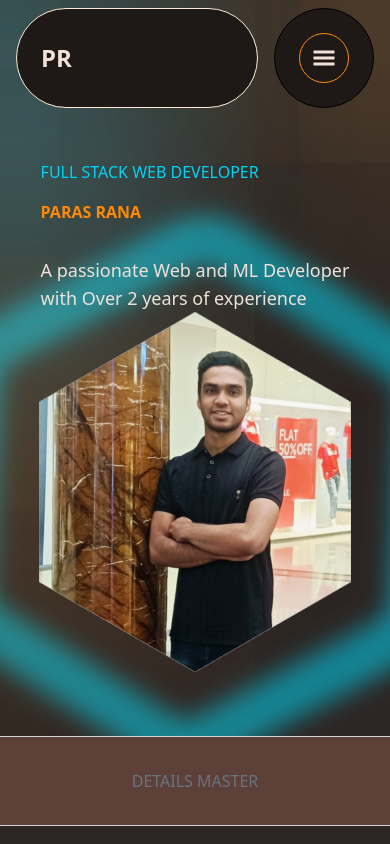
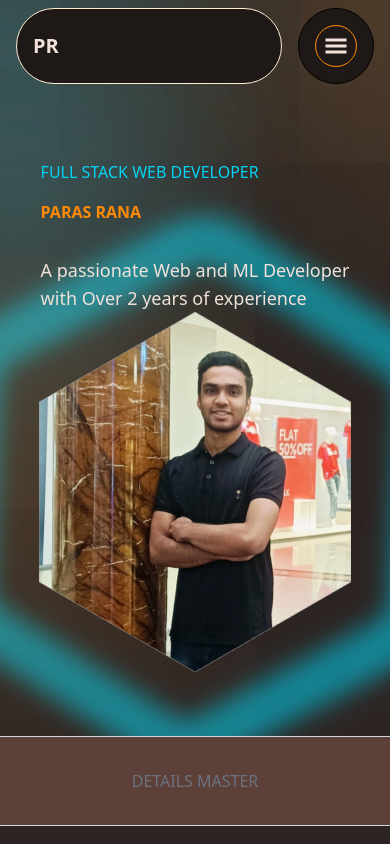
Before and after one commit to ParasRana123/Portfolio, a React (Vite) app: page / in a window 390 px wide. Shown: the top 844 px of the page. Built offline with nearby package versions, Linux system fonts and the light colour scheme.

Commit message:
Updated the padding of the navbar

```diff
--- a/src/components/Navbar/NavbarLinks.jsx
+++ b/src/components/Navbar/NavbarLinks.jsx
@@ -14,7 +14,7 @@ function NavbarLinks({ menuOpen }) {
     <ul className={`gap-6 text-white font-bold text-center
       lg:flex lg:flex-row lg:relative lg:bg-black lg:top-0 lg:translate-x-0
       ${menuOpen ? "flex" : "hidden"} flex-col absolute top-[120%] left-[50%] -translate-x-[50%]
-      text-xl bg-[rgba(173,216,230,0.7)] backdrop-blur-lg w-full py-4`}>
+      text-xl bg-[rgba(173,216,230,0.7)] backdrop-blur-lg w-full py-1`}>
       {Links.map((link, index) => (
         <li key={index} className='group'>
           <Link
--- a/src/components/Navbar/NavbarLogo.jsx
+++ b/src/components/Navbar/NavbarLogo.jsx
@@ -2,7 +2,7 @@ import React from 'react';
 
 function NavbarLogo() {
   return (
-    <div className="text-white font-bold text-2xl cursor-pointer">
+    <div className="text-white font-bold text-xl cursor-pointer">
       <span className="lg:hidden">PR</span> {/* Show only on small screens */}
       <span className="hidden lg:inline">Paras Rana</span> {/* Show on large screens */}
     </div>
--- a/src/components/Navbar/NavbarMain.jsx
+++ b/src/components/Navbar/NavbarMain.jsx
@@ -12,7 +12,7 @@ function NavbarMain() {
 
   return (
     <nav className='max-w-[1300px] mx-auto px-4 w-full fixed left-[50%] -translate-x-[50%] z-20 flex gap-4 mt-2'>
-      <div className='flex justify-between w-full bg-black items-center p-6 rounded-r-full rounded-l-full border-[0.5px] border-orange-100'>
+      <div className='flex justify-between w-full bg-black items-center p-4 rounded-r-full rounded-l-full border-[0.5px] border-orange-100'>
         <NavbarLogo />
         <div className='hidden lg:block'>
           <NavbarLinks menuOpen={true} />
@@ -22,8 +22,8 @@ function NavbarMain() {
         </div>
       </div>
       {/* Hamburger for small screens */}
-      <div className='lg:hidden flex items-center p-6 bg-black rounded-full border-[0.5px]'>
-        <button className='text-2xl p-3 border border-orange-400 rounded-full text-white' onClick={toggleMenu}>
+      <div className='lg:hidden flex items-center p-4 bg-black rounded-full border-[0.5px]'>
+        <button className='text-2xl p-2 border border-orange-400 rounded-full text-white' onClick={toggleMenu}>
           <GiHamburgerMenu />
         </button>
       </div>
```
